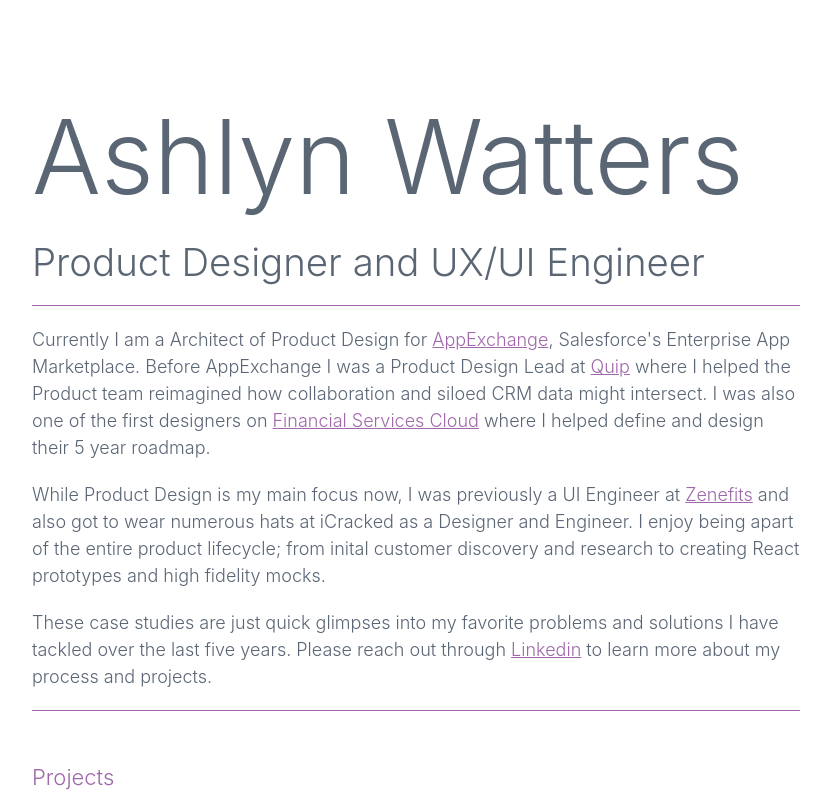
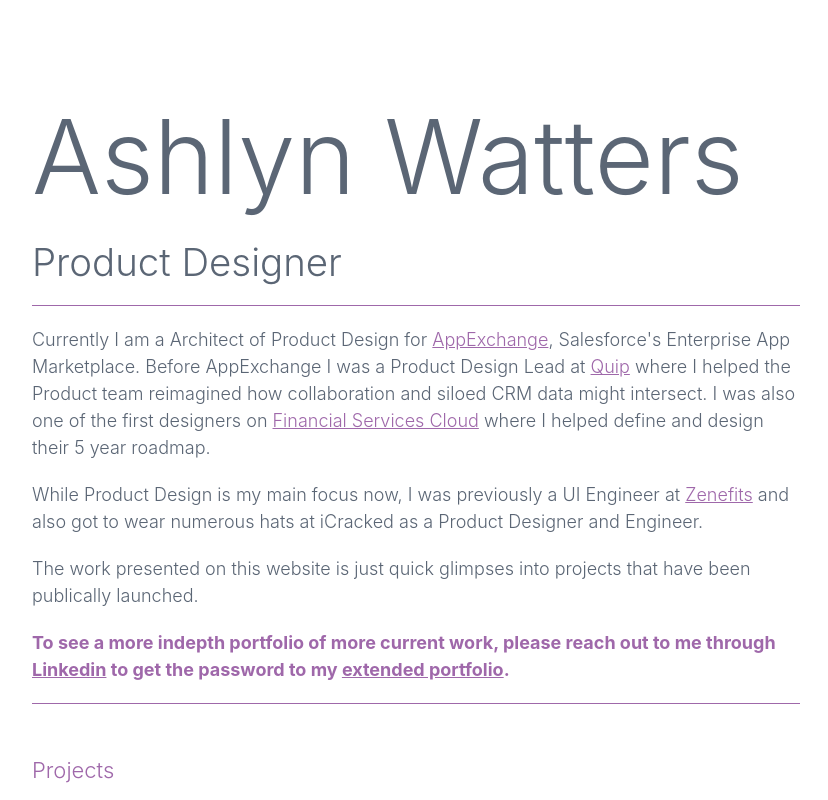
Before and after one commit to ashlynaiu/ashlyn-portfolio, a React (Create React App) app: page / in a window 1280 px wide. Shown: the top 800 px of the page, without its empty margins (224-1052 px from the left). Built offline with nearby package versions, Linux system fonts and the light colour scheme.

Commit message:
update links

```diff
--- a/src/components/Footer.js
+++ b/src/components/Footer.js
@@ -5,7 +5,6 @@
     return (
       <footer>
         <ul>
-          <li><a href="https://twitter.com/ashlynaiu" rel="noopener noreferrer" target="_blank"><i className="fab fa-twitter"></i></a></li>
           <li><a href="https://www.linkedin.com/in/ashlyn-watters" rel="noopener noreferrer" target="_blank"><i className="fab fa-linkedin"></i></a></li>
           <li><a href="https://github.com/ashlynaiu" rel="noopener noreferrer" target="_blank"><i className="fab fa-github"></i></a></li>
         </ul>
--- a/src/components/Home.js
+++ b/src/components/Home.js
@@ -5,12 +5,14 @@
     return (
         <div className="homepage">
           <h1>Ashlyn Watters</h1>
-          <h2>Product Designer and UX/UI Engineer</h2>
+          <h2>Product Designer</h2>
           <p className="first">Currently I am a Architect of Product Design for <a href="https://appexchange.salesforce.com/" target="_blank" rel="noopener noreferrer">AppExchange</a>, Salesforce's Enterprise App Marketplace. Before AppExchange I was a Product Design Lead at <a href="https://quip.com/" target="_blank" rel="noopener noreferrer">Quip</a> where I helped the Product team reimagined how collaboration and siloed CRM data might intersect. I was also one of the first designers on <a href="https://www.salesforce.com/products/financial-services-cloud/overview/" target="_blank" rel="noopener noreferrer">Financial Services Cloud</a> where I helped define and design their 5 year roadmap. </p>
 
-          <p>While Product Design is my main focus now, I was previously a UI Engineer at <a href="https://www.zenefits.com/" target="_blank" rel="noopener noreferrer">Zenefits</a> and also got to wear numerous hats at iCracked as a Designer and Engineer. I enjoy being apart of the entire product lifecycle; from inital customer discovery and research to creating React prototypes and high fidelity mocks.</p>
+          <p>While Product Design is my main focus now, I was previously a UI Engineer at <a href="https://www.zenefits.com/" target="_blank" rel="noopener noreferrer">Zenefits</a> and also got to wear numerous hats at iCracked as a Product Designer and Engineer.</p>
 
-          <p>These case studies are just quick glimpses into my favorite problems and solutions I have tackled over the last five years. Please reach out through <a href="https://www.linkedin.com/in/ashlyn-watters" target="_blank" rel="noopener noreferrer">Linkedin</a> to learn more about my process and projects.</p>
+          <p>The work presented on this website is just quick glimpses into projects that have been publically launched.</p>
+
+          <p><b>To see a more indepth portfolio of more current work, please reach out to me through <a href="https://www.linkedin.com/in/ashlyn-watters" target="_blank" rel="noopener noreferrer">Linkedin</a> to get the password to my <a href="https://www.figma.com/proto/j1mpj6rRfgpHYSn7yJqosp/Portfolio?page-id=0%3A1&type=design&node-id=1-274&viewport=936%2C785%2C0.25&t=yQ6FjJJgxwCQe1EF-1&scaling=scale-down-width&starting-point-node-id=1%3A274&mode=design" target="_blank" rel="noopener noreferrer">extended portfolio</a>.</b></p>
         </div>
     );
   }
```
Also changed, not shown: src/styles/App.css (+0 -14 lines).
